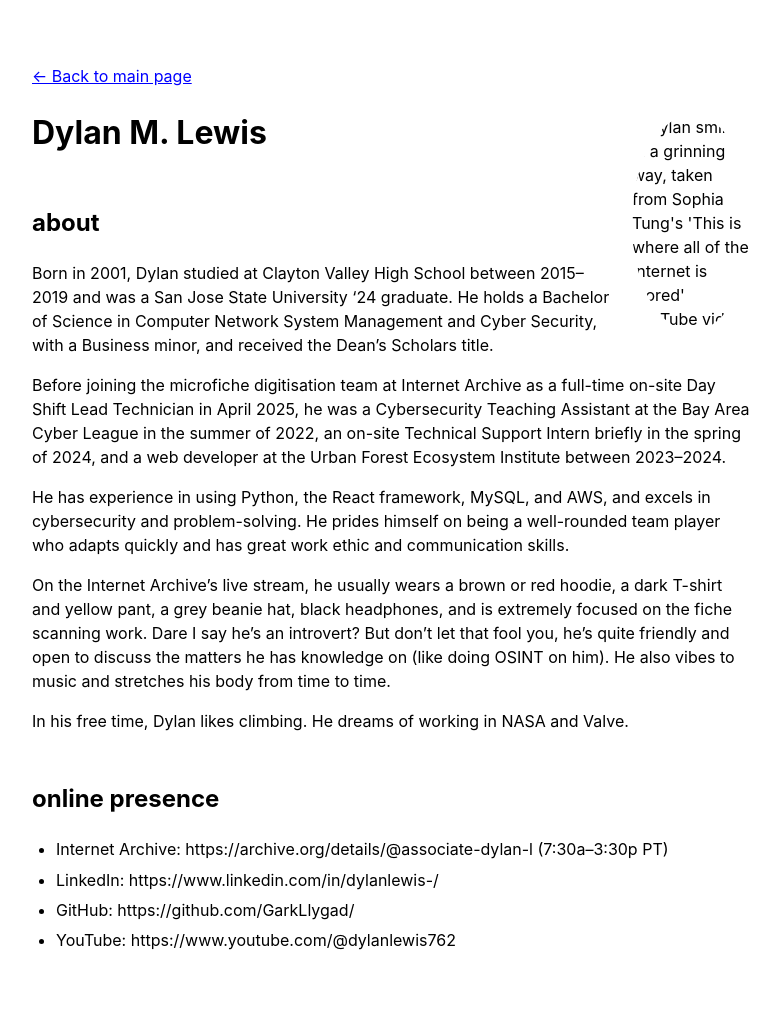
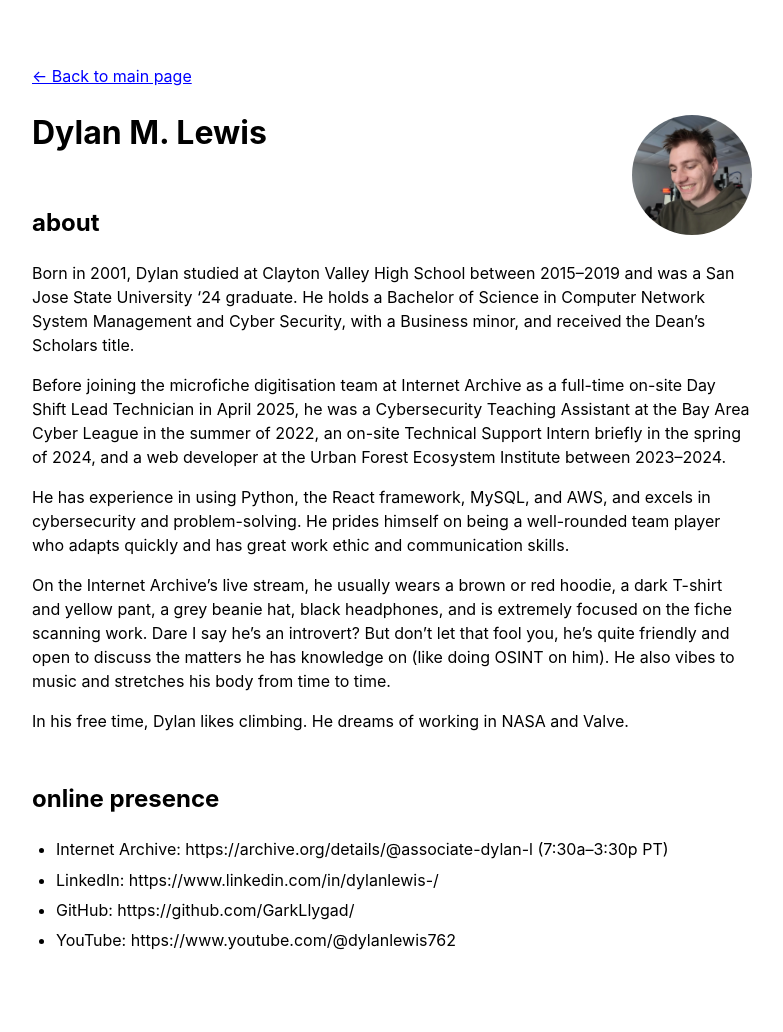
Before and after one commit to bmndc/ducmbui.com, a Jekyll site: the page built from dylan.md, in a window 1280 px wide. Shown: the whole page, without its empty margins (248-1031 px from the left). Built offline with Jekyll 4.4.1, drawn with Linux system fonts in a browser that asks for light colours.

Commit message:
fix: broken links

```diff
--- a/dylan.md
+++ b/dylan.md
@@ -3,7 +3,7 @@
 layout: page
 permalink: /dylan/
 ---
-<img src="assets/images/dylan.jpeg" alt="Dylan smiling in a grinning way, taken from Sophia Tung's 'This is where all of the Internet is stored' YouTube video" title="isn't he handsome???" width="120" align="right" style="margin-top:-4rem; margin-left:1rem; border-radius:50%;">
+<img src="/assets/images/dylan.jpeg" alt="Dylan smiling in a grinning way, taken from Sophia Tung's 'This is where all of the Internet is stored' YouTube video" title="isn't he handsome???" width="120" align="right" style="margin-top:-4rem; margin-left:1rem; border-radius:50%;">
 
 ## about
 Born in 2001, Dylan studied at Clayton Valley High School between 2015–2019 and was a San Jose State University ‘24 graduate. He holds a Bachelor of Science in Computer Network System Management and Cyber Security, with a Business minor, and received the Dean’s Scholars title.
```
Also changed, not shown: 2 other files.
